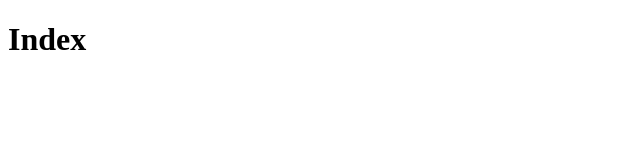
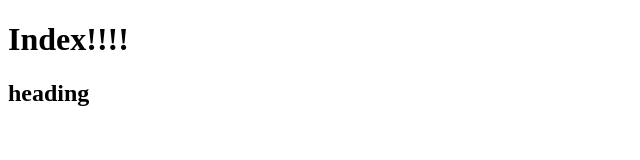
Before and after one commit to laputafish/gittest, a plain HTML site: page index.html in a window 1280 px wide. Shown: the whole page, without its empty margins (0-640 px from the left). Drawn offline with Linux system fonts and the light colour scheme.

Commit message:
Added Features

```diff
--- a/index.html
+++ b/index.html
@@ -7,6 +7,7 @@
   <title>Document</title>
 </head>
 <body>
-  <h1>Index</h1>
+  <h1>Index!!!!</h1>
+  <h2>heading</h2>
 </body>
 </html>
```
